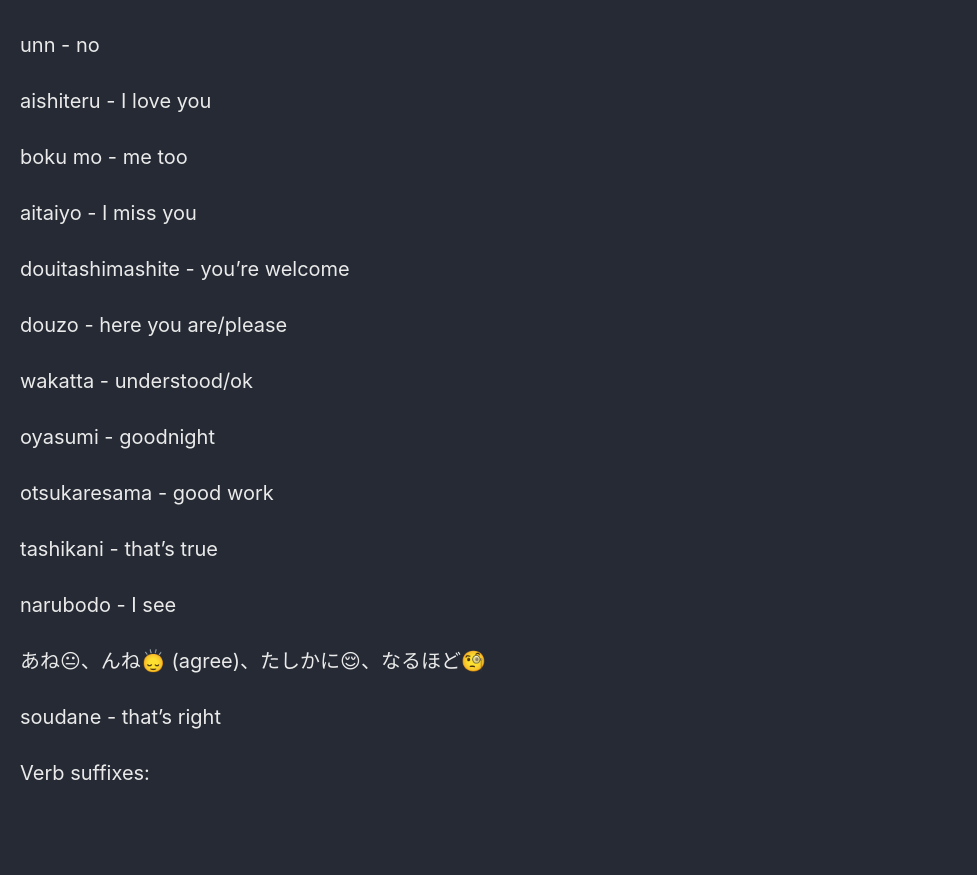
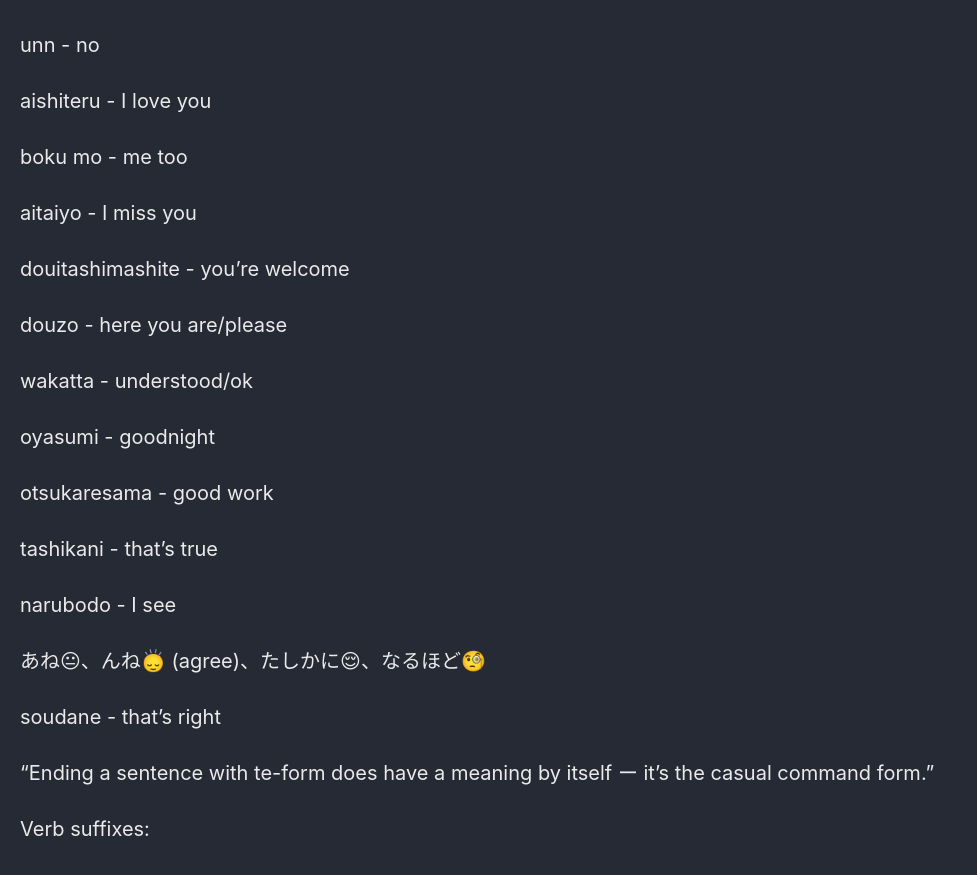
Before and after one commit to Connor-McCartney/Connor-McCartney.github.io, a Jekyll site: the page built from _pages/misc/japanese.md, in a window 1280 px wide and 900 px high, scrolled down 799 px. Shown: the top 875 px of the window, without its empty margins (0-977 px from the left). Built offline with Jekyll 4.4.1, drawn with Linux system fonts in a browser that asks for light colours; cached includes are drawn as plain includes; our own code applies the rules of GitHub Pages for plain Markdown files; before the commit the page ends 1643 px from its top, so only the background shows below that.

Commit message:
Update japanese.md

```diff
--- a/_pages/misc/japanese.md
+++ b/_pages/misc/japanese.md
@@ -54,4 +54,6 @@ soudane - that's right
 
 
 
+"Ending a sentence with te-form does have a meaning by itself ー it’s the casual command form."
+
 Verb suffixes:
```
